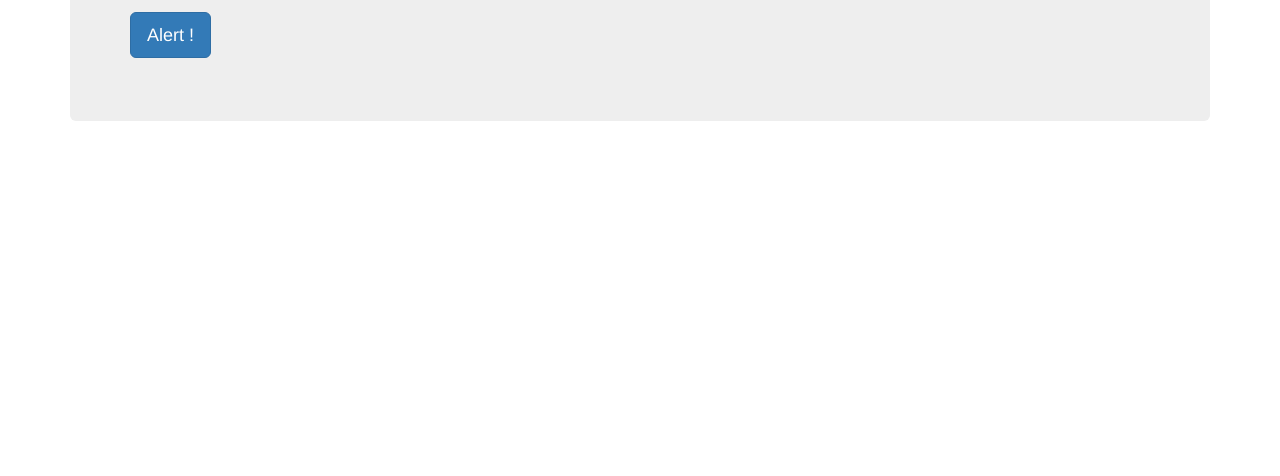
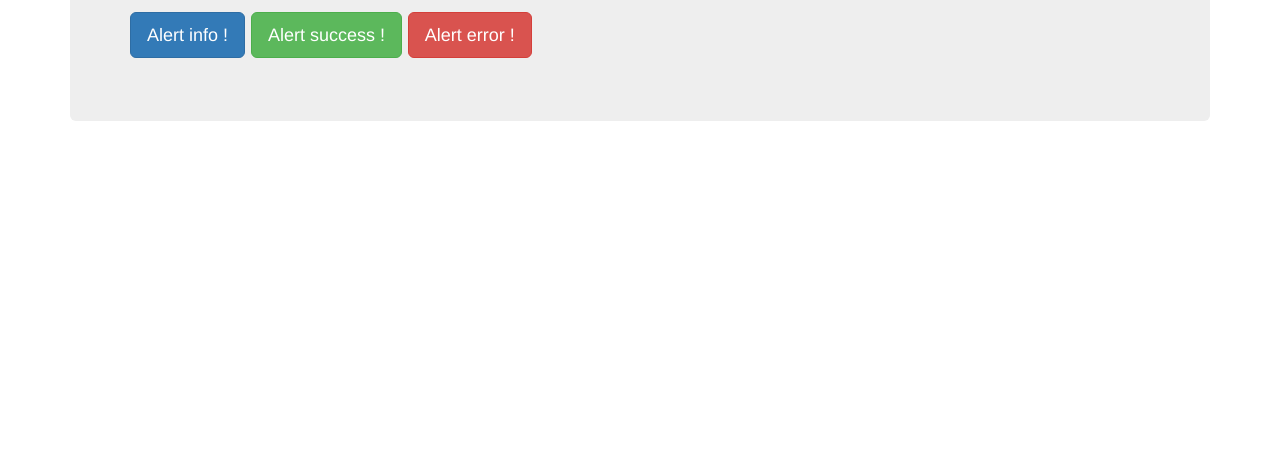
Before and after one commit to samouss/angular-alert-banner, a website: page sample/index.html in a window 1280 px wide. Shown: the part 324-800 px from the top of the page. Drawn offline with nearby package versions, Linux system fonts and the light colour scheme.

Commit message:
add types example

```diff
--- a/sample/app.js
+++ b/sample/app.js
@@ -8,15 +8,18 @@
 
     var vm = this;
 
+    vm.TYPES = AlertBanner.TYPES;
+
     vm.display = display;
 
     /**
      * @name   display
+     * @param  {string} type
      * @param  {string} message
      */
-    function display(message) {
+    function display(type, message) {
       AlertBanner.publish({
-        type: AlertBanner.TYPES.SUCCESS,
+        type: type,
         message: message
       });
     }
--- a/sample/index.html
+++ b/sample/index.html
@@ -4,6 +4,7 @@
   <meta charset="UTF-8">
   <title>Angular alert banner - Sample</title>
   <link rel="stylesheet" href="/bower_components/bootstrap/dist/css/bootstrap.min.css">
+  <link rel="stylesheet" href="/dist/angular-alert-banner.css">
   <style>
     .jumbotron {
       margin-top: 150px;
@@ -21,12 +22,28 @@
       <h2>Angular Alert Banner</h2>
       <p>Click on the link for display the banner !</p>
       <p>
+
         <a
           href="#"
           class="btn btn-primary btn-lg"
           role="button"
-          ng-click="vm.display('Success message')"
-        >Alert !</a>
+          ng-click="vm.display(vm.TYPES.INFO, 'Info message')"
+        >Alert info !</a>
+
+        <a
+          href="#"
+          class="btn btn-success btn-lg"
+          role="button"
+          ng-click="vm.display(vm.TYPES.SUCCESS, 'Success message')"
+        >Alert success !</a>
+
+        <a
+          href="#"
+          class="btn btn-danger btn-lg"
+          role="button"
+          ng-click="vm.display(vm.TYPES.ERROR, 'Error message')"
+        >Alert error !</a>
+
       </p>
     </div>
   </div>
```
